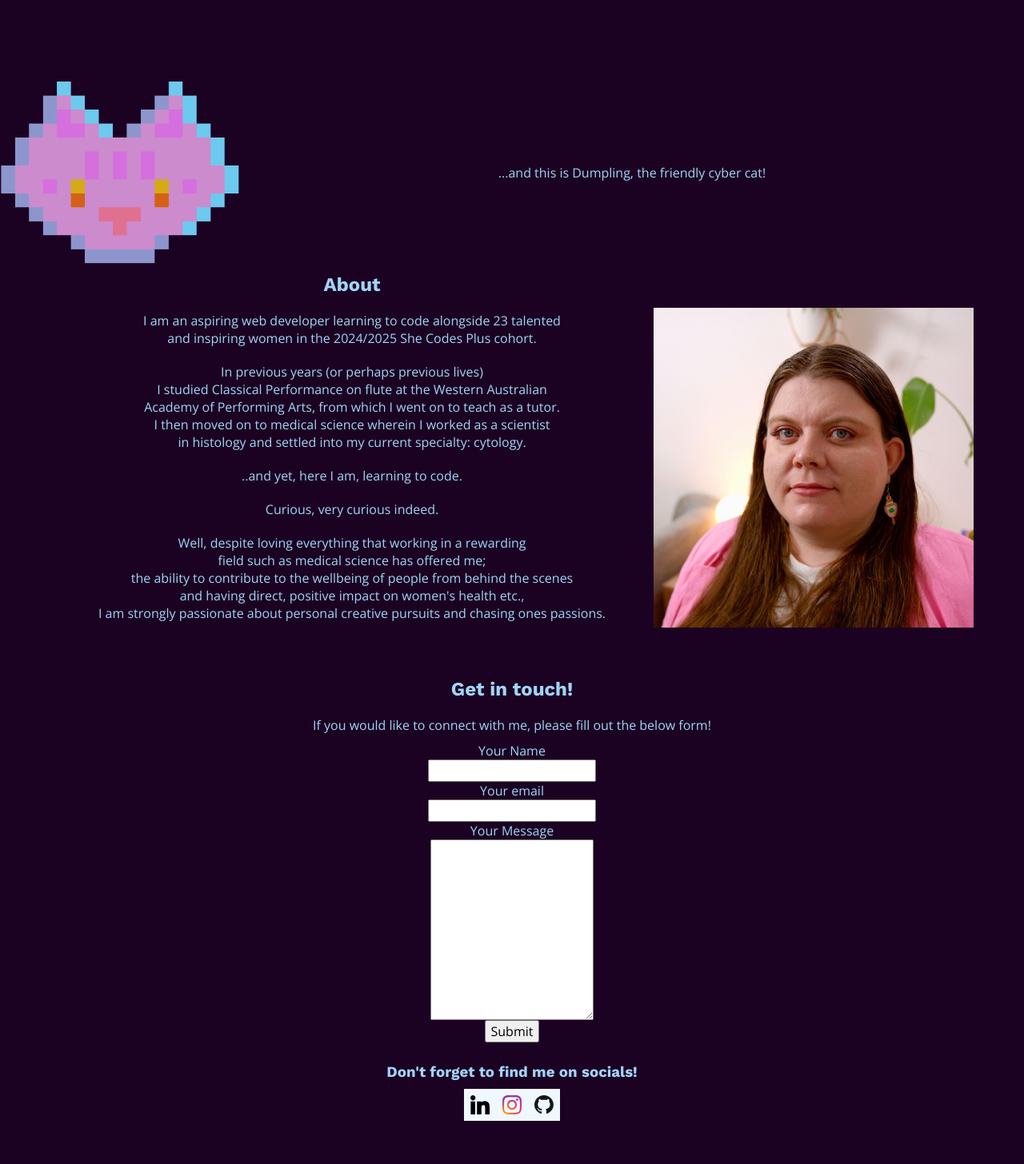
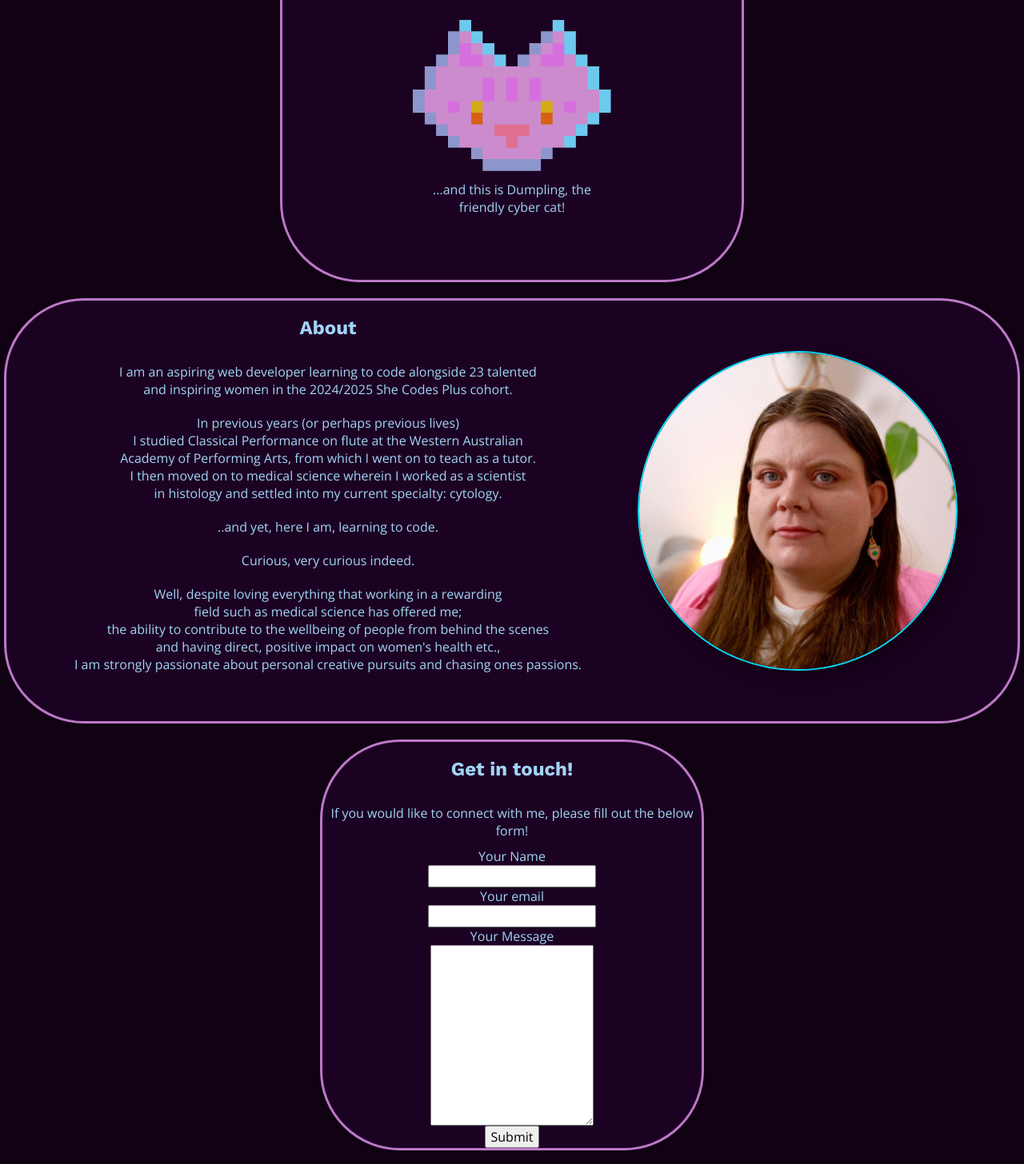
Before and after one commit to Kehteh/kehteh.github.io, a plain HTML site: page index.html in a window 1280 px wide. Shown: the part 553-2009 px from the top of the page at 80% size. Before the commit the page ends 1971 px from the top, so only its background shows below. Drawn offline with nearby package versions, Linux system fonts and the light colour scheme.

Commit message:
finalised layout, added shadows, rounded corners, margins and borders.

```diff
--- a/index.html
+++ b/index.html
@@ -59,17 +59,16 @@
   width="250px"/>
   <h1>Hello World!</h1>
   <p class="opener">Hi! I'm Katie! <br>Welcome to my personal profile! <br>Here you'll find an abundance of dry humour and cats.</p>
+    <section class="pixkit-intro">
+    <img class="dumps"src="img\PixelCatDumpling.png"
+    alt="Purple pixel art cat face"/>
+    <p> ...and this is Dumpling, the friendly cyber cat!</p>
+
+</section>
 </header>
 
-<section class="pixkit-intro">
-  <img class="dumps"src="img\PixelCatDumpling.png"
-  alt="Purple pixel art cat face"/>
-  <p> ...and this is Dumpling, the friendly cyber cat!</p>
-
-</section>
-
 <main class="about">
-    <img src=img\Kehteh.jpg
+    <img class="profile-pic" src=img\Kehteh.jpg
     alt="Woman wearing pink blaser and bubble 'o bill earrings"
     width="400px"/>
   <section class="bio">
@@ -115,16 +114,14 @@
   <a class="socials-icon" href="https://www.instagram.com/kehtehdev/" title="@kehtehdev on Instagram" target="_blank">
     <img class="icon" src="./img/instagram.svg"
       alt="The Instagram logo: a rounded square camera with a purple-orange gradient filling the lines" />
-
+  </a>
   <a class="socials-icon" href="https://github.com/Kehteh" title="Kehteh on Github" target="_blank">
     <img class="icon" src="./img/github.svg"
       alt="The Github logo: a black circle with the silhouette of a white cat, with one tentacle arm" />
   </a>
   </div>
+</footer>
 
 
-
-
-</footer>
 </body>
 </html>
--- a/style.css
+++ b/style.css
@@ -60,22 +60,31 @@ select {
   font: inherit;
 }
 
+/* foundation */
+body {
+  background-color: #100113;
+  color:#A2D4F6
+}
+
 /* Button party time */
 .button {
   padding: 8px;
 }
 
 .dropbtn {
-  background-color: #3498DB;
-  color: white;
+  background-color: #A2D4F6;;
+  color: #1C0222;
   padding: 16px;
   font-size: 16px;
   border: none;
   cursor: pointer;
+  margin-bottom: 5px;
+  border-radius: 0px 0px 7px;
 }
 
 .dropbtn:hover, .dropbtn:focus {
-  background-color: #2980B9;
+  background-color: #ded0e5;
+
 }
 
 .dropdown {
@@ -91,6 +100,7 @@ select {
   overflow: auto;
   box-shadow: 0px 8px 16px 0px rgba(0,0,0,0.2);
   z-index: 1;
+  border-radius: 0px 7px 7px 0px;
 }
 
 .dropdown-content a {
@@ -100,9 +110,11 @@ select {
   display: block;
 }
 
-.dropdown a:hover {background-color: #ddd;}
+.dropdown a:hover {background-color: #ddd;
+}
 
-.show {display: block;}
+.show {display: block;
+}
 
 
 /* Header */
@@ -112,7 +124,11 @@ header {
   flex-direction: column;
   align-items: center;
   justify-content: center;
-  padding-bottom: 50px;
+  background-color: #1C0222;
+  border-radius: 25px;
+  padding: 20px;
+  margin: 5px;
+  border: 3px solid #bc78c7
 }
 
 
@@ -120,6 +136,7 @@ h1 {
   color: #A2D4F6;
   text-align: center;
   padding: 30px;
+
 }
 
 .opener {
@@ -133,12 +150,17 @@ h1 {
   flex-direction: column;
   justify-content: center;
   align-items: center;
+  padding: 20px;
+  border-radius: 25px;
+  background-color: #1C0222;
+  margin: 20px 5px 20px 5px;
 
 }
 
 .dumps {
   max-width: 50%;
   height: auto;
+
 }
 
 /* About */
@@ -148,15 +170,27 @@ main {
   flex-direction: column;
   justify-content:center;
   align-items: center;
+  border-radius: 25px;
+  background-color: #1C0222;
+  margin: 20px 5px 20px 5px;
+  border: 3px solid #bc78c7
 }
 
 h2 {
   text-align: center;
-  padding: 10px;
+  padding: 20px 10px;
+}
+
+.profile-pic {
+  max-width: 75%;
+  margin: 20px;
+  border-radius: 200px;
+  box-shadow: 10px 10px 20px rgba(0, 0, 0, 0.368);
+  border: 2px solid #05d7f7;
+
 }
 
 .bio {
-
   display:flex;
   flex-direction: column;
   padding-bottom: 50px;
@@ -167,6 +201,11 @@ h2 {
 .contact {
   display: flex;
   flex-direction: column;
+  border-radius: 25px;
+  background-color: #1C0222;
+  margin: 20px 5px 20px 5px;
+  border: 3px solid #bc78c7
+
 }
 
 form {
@@ -176,10 +215,6 @@ form {
   justify-content: center;
 }
 
-body {
-  background-color:#1C0222;
-  color:#A2D4F6
-}
 
 /* Footer */
 footer {
@@ -188,7 +223,11 @@ footer {
   justify-items: center;
   padding: 16px;
   text-align: center;
-  align-items: center
+  align-items: center;
+  border-radius: 25px;
+  background-color: #1C0222;
+  margin: 20px 5px 50px 5px;
+  border: 3px solid #bc78c7
 }
 
 .socials {
@@ -201,10 +240,14 @@ h3 {
 }
 
 .socials-icon {
-  width: 40px;
-  height: 40px;
-  padding: 8px;
-  background-color: aliceblue;
+  width: 50px;
+  height: 50px;
+  padding: 10px;
+  margin: 10px;
+  background-color: #c798ce;
+  border-radius: 30px;
+  border: 2px solid #05d7f7;
+  box-shadow: 7px 7px 15px #8b137f;
 }
 
 /* Text */
@@ -234,20 +277,12 @@ li {
 
 @media (min-width: 600px) {
   header {
-    padding-bottom: 150px;
-  }
+    padding-bottom: 50px;
+    margin-left: 350px;
+    margin-right: 350px;
+    border-radius: 100px;
+    border: 3px solid rgb(188, 120, 199)
 
-  main {
-    display: flex;
-    flex-direction: row-reverse
-  }
-  img.header {
-    margin: auto;
-    float: right;
-  }
-  .bio {
-  padding-left: 50px;
-  padding-right: 50px;
   }
 
   .opener {
@@ -257,15 +292,59 @@ li {
 
   .pixkit-intro {
     display: flex;
-  flex-direction: row;
+    flex-direction: column;
     justify-content: center;
     align-items: center;
+    margin: 20px 500px 0px 500px;
+    border-radius: 100px;
 
   }
 
   .dumps {
-  max-width: 300px;
+    max-width: 250px;
     height: auto;
+    margin: auto
+  }
+
+  main {
+    display: flex;
+    flex-direction: row-reverse;
+
+    border-radius: 100px;
+  }
+
+  .profile-pic {
+    margin: 30px;
+    float: right;
+
+  }
+
+  .bio {
+  padding-left: 30px;
+  padding-right: 30px;
+  }
+
+  .contact {
+    margin-left: 400px;
+    margin-right: 400px;
+    border-radius: 100px;
+  }
+
+  footer {
+    margin-left: 350px;
+    margin-right: 350px;
+    border-radius: 100px;
+
+  }
+
+  .socials-icon {
+    width: 60px;
+    height: 60px;
+    padding: 15px;
+    margin: 20px;
+    background-color: #c798ce;
+    border-radius: 30px;
+
   }
 
 }
```
Lines whose indentation alone changed are shown as unchanged.
